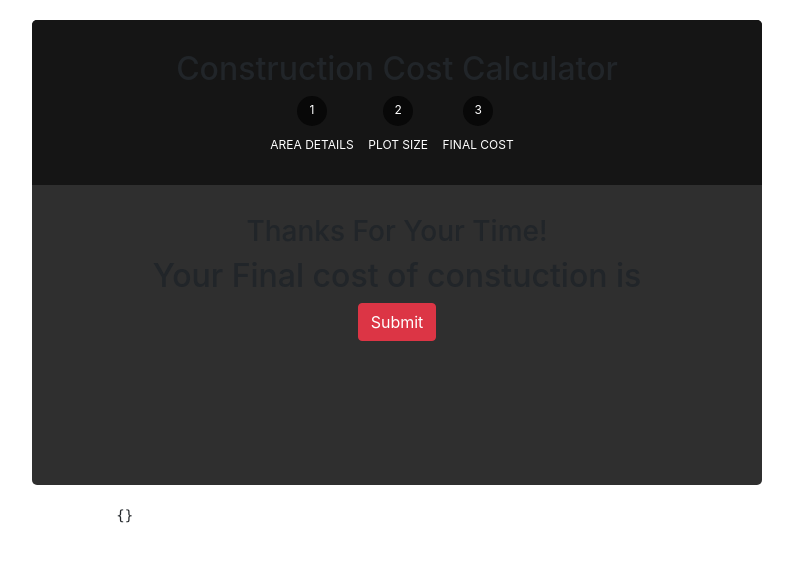
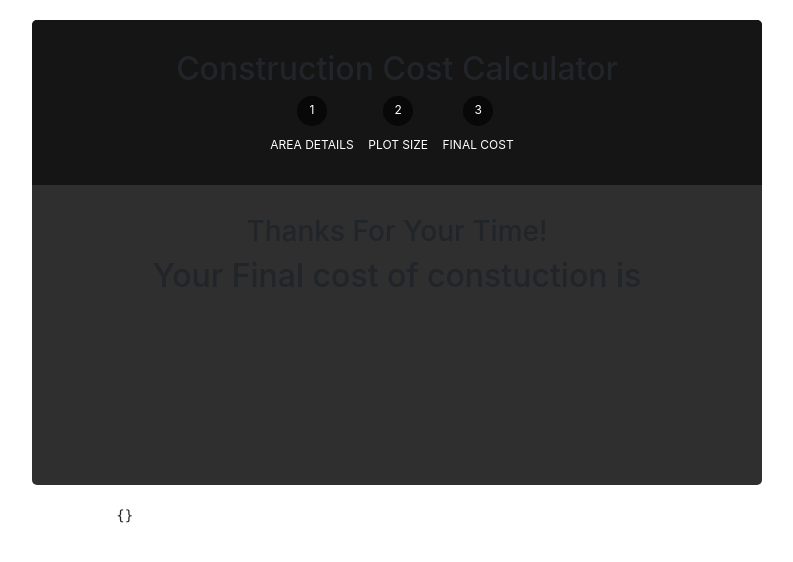
Before and after one commit to kunalnavhate/const-calc-app, a plain HTML site: page index.html at #!/form/plot-size in a window 1280 px wide. Shown: the whole page, without its empty margins (53-846 px from the left). Drawn offline with nearby package versions, Linux system fonts and the light colour scheme; some packages are replaced by stand-ins of ours; some icons are missing.

Commit message:
Final-screen-button-removed

```diff
--- a/form-plot-size.html
+++ b/form-plot-size.html
@@ -3,5 +3,5 @@
 	<h3>Thanks For Your Time!</h3>
 	<h2>Your Final cost of constuction is {{formData.totalBuildCost}}</h2>
 
-	<button type="submit" class="btn btn-danger">Submit</button>
+	<!-- <button type="submit" class="btn btn-danger">Submit</button> -->
 </div>
```
